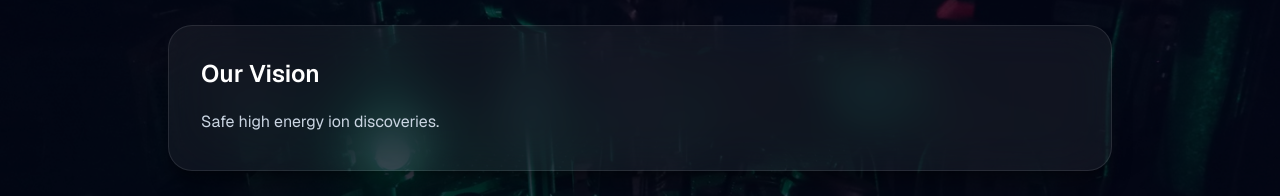
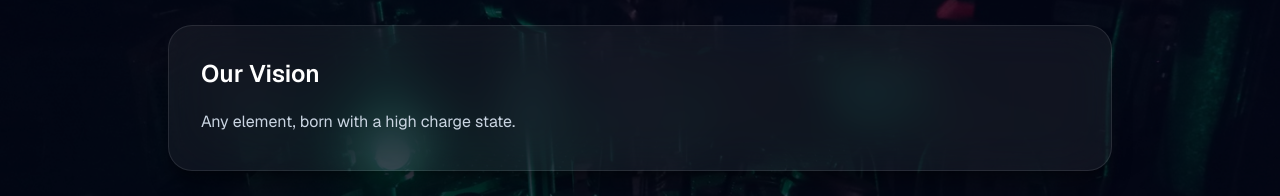
Before and after one commit to cvsolfari/cascade, a Next.js app: page /about in a window 1280 px wide. Shown: the part 350-546 px from the top of the page. Built offline with nearby package versions, Linux system fonts and the light colour scheme.

Commit message:
updated vision2

```diff
--- a/app/about/page.tsx
+++ b/app/about/page.tsx
@@ -26,7 +26,7 @@ export default function AboutPage() {
           <div>
             <h2 className="text-2xl font-semibold text-white">Our Vision</h2>
             <p className="mt-4 text-slate-300 leading-8">
-              Safe high energy ion discoveries.
+              Any element, born with a high charge state.
             </p>
           </div>
         </div>
```
